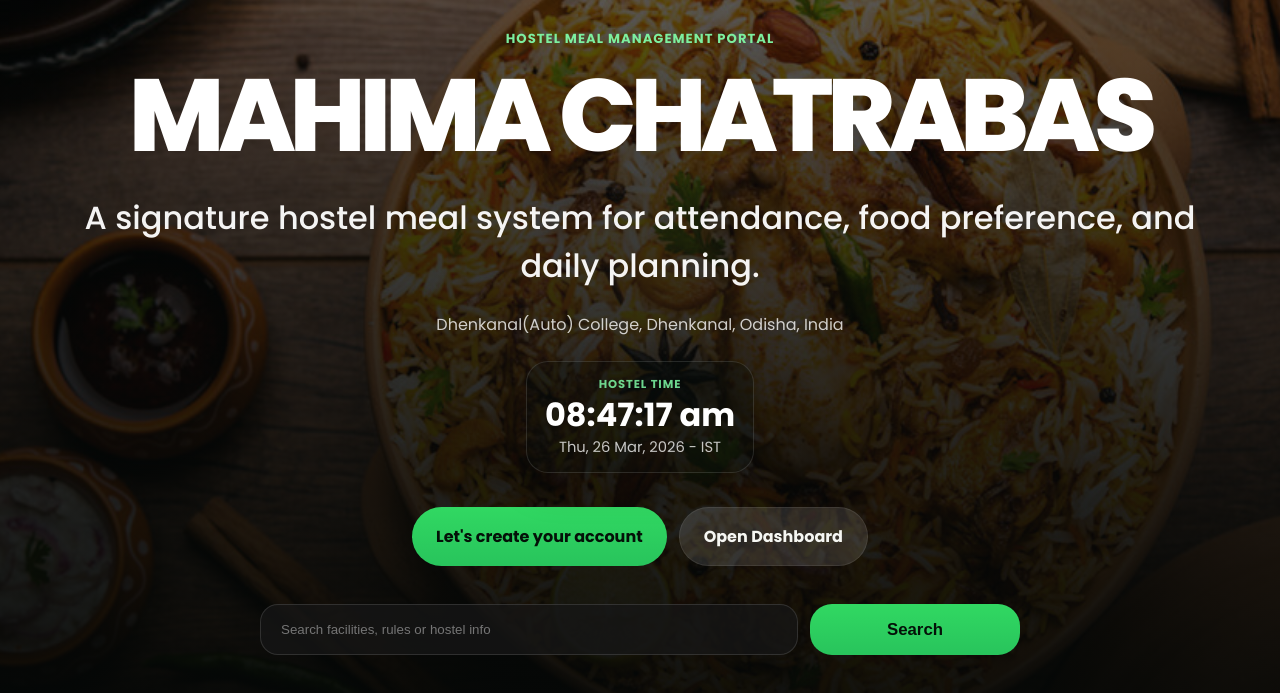
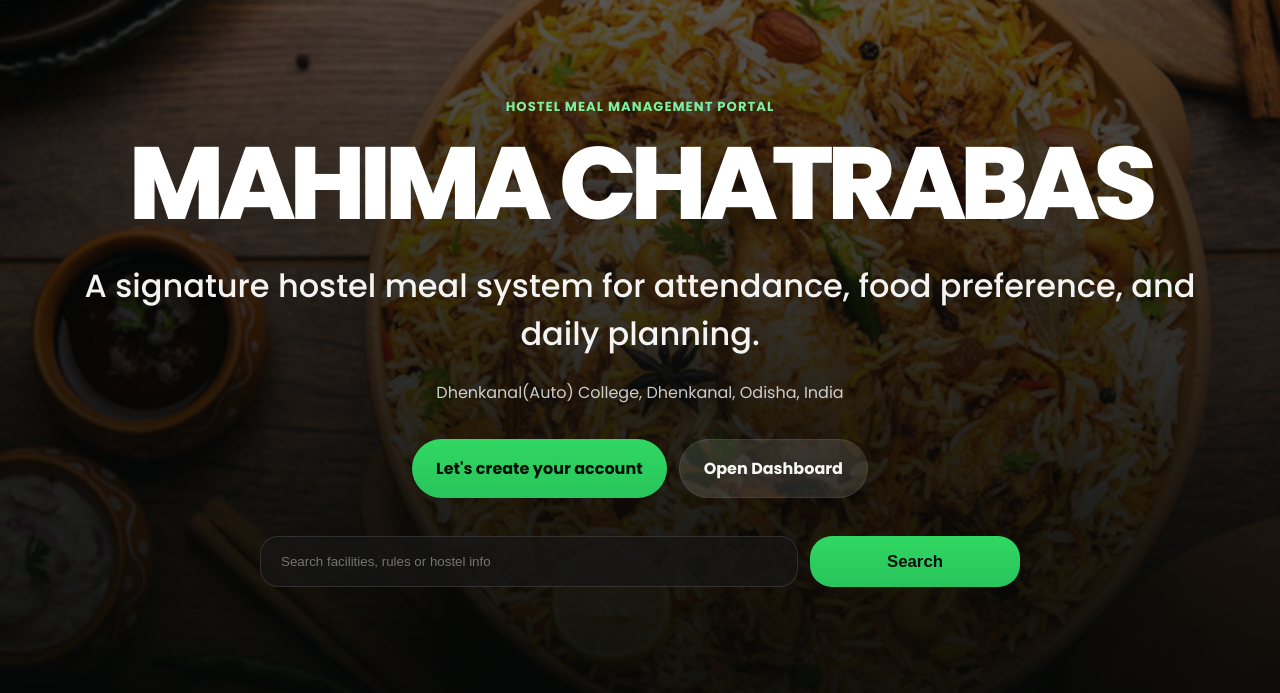
Before and after one commit to prabina2007/mahima_hostel, a plain HTML site: page frontend/index.html in a window 1280 px wide. Shown: the part 83-776 px from the top of the page. Drawn offline with Linux system fonts and the light colour scheme.

Commit message:
Remove homepage clock

```diff
--- a/frontend/index.html
+++ b/frontend/index.html
@@ -58,11 +58,6 @@
         <h1>MAHIMA CHATRABAS</h1>
         <p class="subtitle">A signature hostel meal system for attendance, food preference, and daily planning.</p>
         <p class="location">Dhenkanal(Auto) College, Dhenkanal, Odisha, India</p>
-        <div class="hero-clock" aria-live="polite">
-          <span class="clock-label">Hostel Time</span>
-          <strong id="heroClockTime">--:--:--</strong>
-          <span id="heroClockDate" class="clock-date">Loading date...</span>
-        </div>
         <div class="hero-actions">
           <a class="btn primary large hero-primary" href="./signup.html">Let's create your account</a>
           <a class="btn ghost large hero-ghost" href="./student-dashboard.html">Open Dashboard</a>
--- a/frontend/script.js
+++ b/frontend/script.js
@@ -5,8 +5,6 @@ const topbar = document.getElementById("topbar");
 const toastContainer = document.getElementById("toastContainer");
 const searchInput = document.querySelector(".hero-search input");
 const searchButton = document.querySelector(".search-btn");
-const heroClockTime = document.getElementById("heroClockTime");
-const heroClockDate = document.getElementById("heroClockDate");
 
 function showLoader(show) {
   if (loader) loader.classList.toggle("hidden", !show);
@@ -43,35 +41,6 @@ function toggleMobileMenu() {
   if (!topbar || !mobileMenuToggle) return;
   const isOpen = topbar.classList.toggle("menu-open");
   mobileMenuToggle.setAttribute("aria-expanded", String(isOpen));
-}
-
-function startHeroClock() {
-  if (!heroClockTime || !heroClockDate) return;
-
-  const timeFormatter = new Intl.DateTimeFormat("en-IN", {
-    timeZone: "Asia/Kolkata",
-    hour: "2-digit",
-    minute: "2-digit",
-    second: "2-digit",
-    hour12: true
-  });
-
-  const dateFormatter = new Intl.DateTimeFormat("en-IN", {
-    timeZone: "Asia/Kolkata",
-    weekday: "short",
-    day: "2-digit",
-    month: "short",
-    year: "numeric"
-  });
-
-  const tick = () => {
-    const now = new Date();
-    heroClockTime.textContent = timeFormatter.format(now);
-    heroClockDate.textContent = `${dateFormatter.format(now)} - IST`;
-  };
-
-  tick();
-  setInterval(tick, 1000);
 }
 
 function searchSections() {
@@ -125,7 +94,6 @@ function searchSections() {
     if (window.innerWidth > 760) closeMobileMenu();
   });
 
-  startHeroClock();
 
   if (searchButton) {
     searchButton.addEventListener("click", searchSections);
--- a/frontend/style.css
+++ b/frontend/style.css
@@ -261,44 +261,6 @@ body.light .glass {
   margin-top: 22px;
   color: rgba(255, 255, 255, 0.78);
   font-size: 1rem;
-}
-
-.hero-clock {
-  margin: 24px auto 0;
-  width: fit-content;
-  min-width: 220px;
-  display: grid;
-  gap: 6px;
-  padding: 14px 18px;
-  border-radius: 22px;
-  border: 1px solid rgba(255, 255, 255, 0.12);
-  background: rgba(8, 14, 12, 0.32);
-  box-shadow: 0 16px 36px rgba(0, 0, 0, 0.18);
-  backdrop-filter: blur(12px);
-}
-
-.clock-label {
-  font-size: 0.72rem;
-  letter-spacing: 0.08em;
-  text-transform: uppercase;
-  color: rgba(123, 242, 161, 0.88);
-  font-weight: 700;
-}
-
-.hero-clock strong {
-  font-size: clamp(1.4rem, 4vw, 2rem);
-  line-height: 1;
-  color: #ffffff;
-}
-
-.clock-date {
-  color: rgba(255, 255, 255, 0.76);
-  font-size: 0.92rem;
-}
-
-body.light .hero-clock {
-  background: rgba(255, 255, 255, 0.18);
-  border-color: rgba(255, 255, 255, 0.18);
 }
 
 .hero-actions {
@@ -793,14 +755,6 @@ td {
     line-height: 1.55;
   }
 
-  .hero-clock {
-    margin-top: 18px;
-    min-width: 0;
-    width: 100%;
-    max-width: 320px;
-    padding: 12px 14px;
-  }
-
   .hero-actions {
     margin-top: 22px;
     display: grid;
@@ -867,14 +821,6 @@ td {
     padding: 208px 12px 28px;
   }
 
-  .hero-clock strong {
-    font-size: 1.3rem;
-  }
-
-  .clock-date {
-    font-size: 0.84rem;
-  }
-
   .hero-content h1 {
     font-size: clamp(2.2rem, 14vw, 3.3rem);
   }
```
